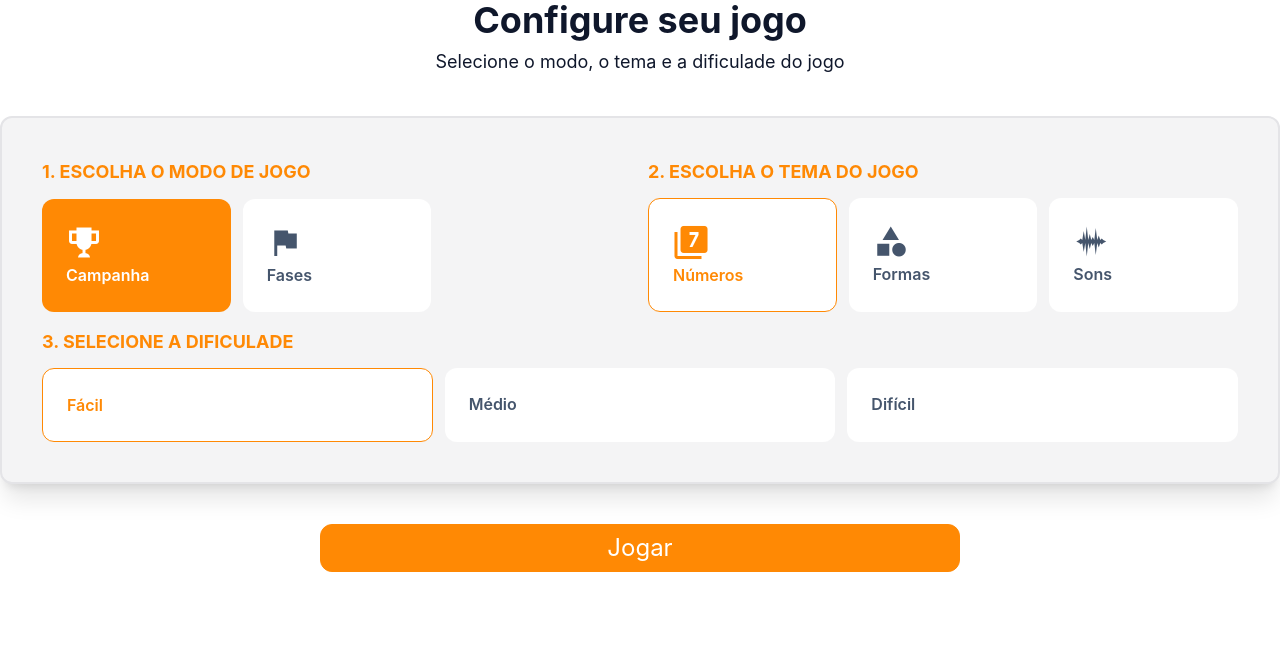
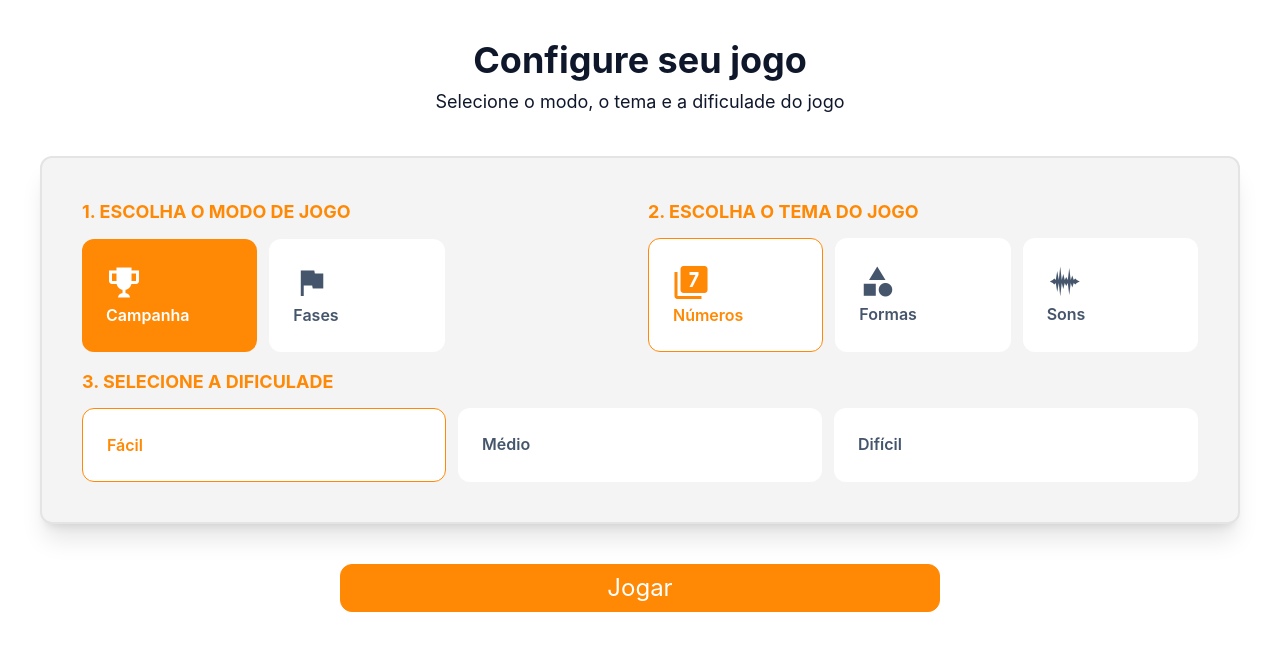
Before and after one commit to projetopcludico/tests-playground, a Vue app: page / in a window 1280 px wide. Shown: the top 650 px of the page. Built offline with nearby package versions, Linux system fonts and the light colour scheme.

Commit message:
FEAT: Adding padding on HomeView

```diff
--- a/src/views/HomeView.vue
+++ b/src/views/HomeView.vue
@@ -24,7 +24,7 @@ const configRoute = computed(() => `/${theme.value}/${difficulty.value}`)
 const start = () => router.push(configRoute.value)
 </script>
 <template>
-  <div class="w-full flex flex-col gap-10">
+  <div class="w-full flex flex-col gap-10 p-10">
     <div class="w-full flex flex-col items-center gap-2 text-slate-900">
       <h1 class="font-bold text-4xl">Configure seu jogo</h1>
       <p class="text-lg">Selecione o modo, o tema e a dificulade do jogo</p>
```
